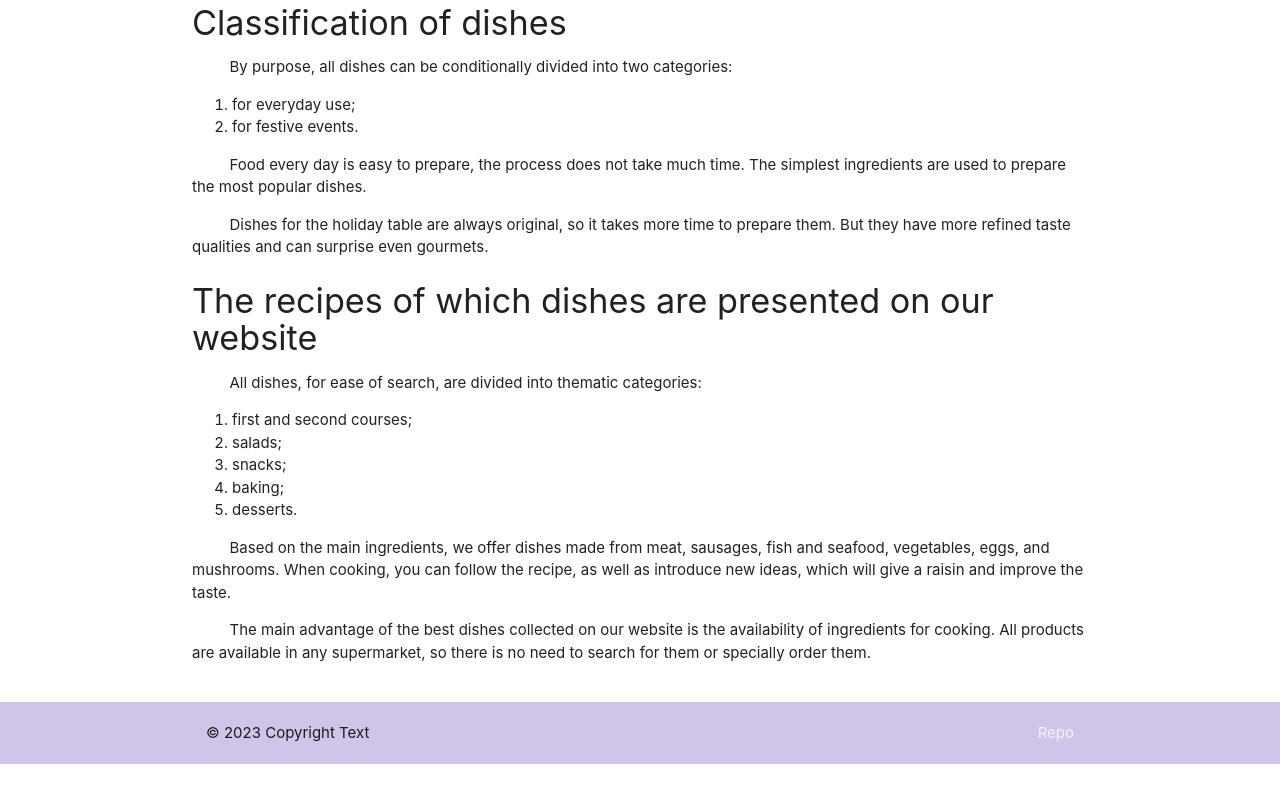
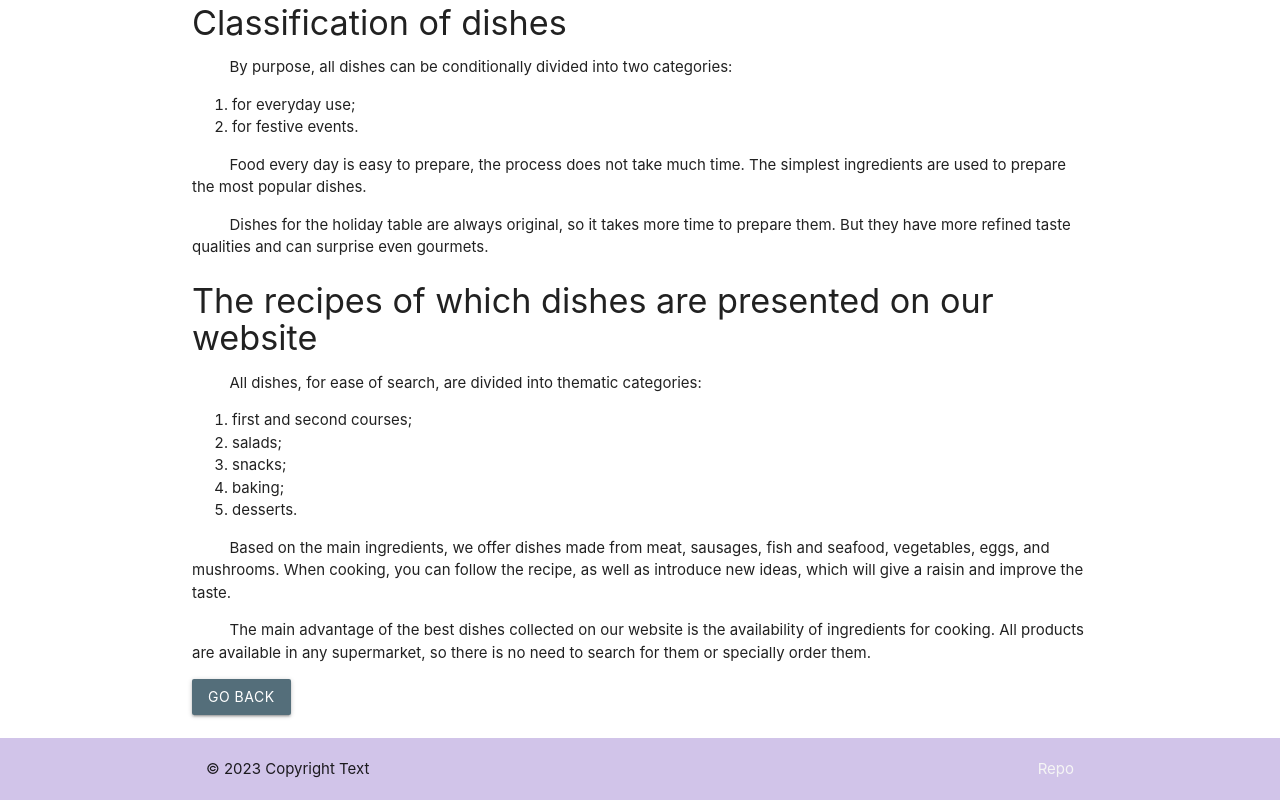
Before and after one commit to ShumnaIryna/food_project, a React (Create React App) app: page /about in a window 1280 px wide. Shown: the part 406-1206 px from the top of the page. Before the commit the page ends 1170 px from the top, so only its background shows below. Built offline with nearby package versions, Linux system fonts and the light colour scheme.

Commit message:
made minor changes to components About and Contacts

```diff
--- a/src/components/CategoryItem.jsx
+++ b/src/components/CategoryItem.jsx
@@ -2,7 +2,6 @@ import { Link } from "react-router-dom";
 
 function CategotyItem(props) {
   const {
-    // idCategory,
     strCategory,
     strCategoryThumb,
     strCategoryDescription,
--- a/src/components/Header.jsx
+++ b/src/components/Header.jsx
@@ -5,7 +5,7 @@ function Header() {
     <nav className="#b39ddb deep-purple lighten-3">
       <div className="nav-wrapper">
         <Link to="/" className="brand-logo">
-        {/* TheMealDB */}
+
         <img className="logo" src="../logo_meal.png" alt="logo" />
         </Link>
         <ul id="nav-mobile" className="right hide-on-med-and-down">
--- a/src/components/pages/About.jsx
+++ b/src/components/pages/About.jsx
@@ -1,4 +1,8 @@
+import { useHistory } from "react-router-dom";
+
 function About() {
+  const { goBack } = useHistory();
+
   return (
     <>
       <h4>The best home cooking recipes</h4>
@@ -63,6 +67,10 @@ function About() {
         any supermarket, so there is no need to search for them or specially
         order them.
       </p>
+
+      <button className="btn #546e7a blue-grey darken-1" onClick={goBack}>
+        Go Back
+      </button>
     </>
   );
 }
--- a/src/components/pages/Contact.jsx
+++ b/src/components/pages/Contact.jsx
@@ -1,5 +1,16 @@
+import { useHistory } from "react-router-dom";
+
 function Contact() {
-  return <h4>Contact Email: thedatasdb@gmail.com</h4>;
+  const { goBack } = useHistory();
+
+  return (
+    <>
+      <h4>Contact Email: thedatasdb@gmail.com</h4>
+      <button className="btn #546e7a blue-grey darken-1" onClick={goBack}>
+        Go Back
+      </button>
+    </>
+  );
 }
 
 export { Contact };
```
